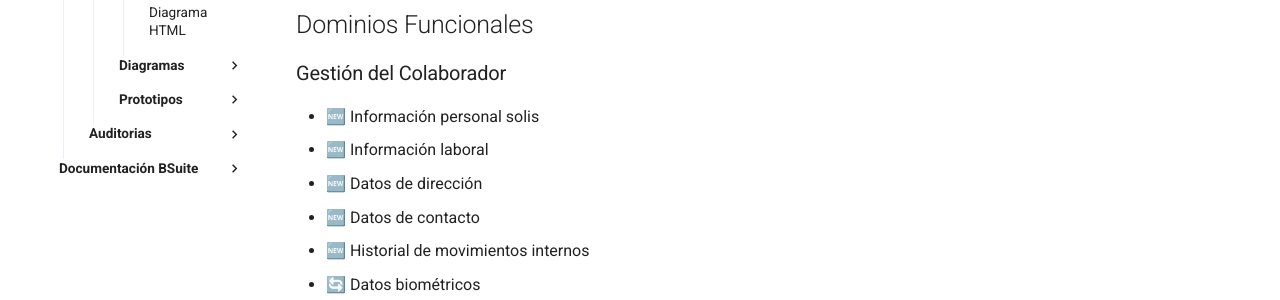
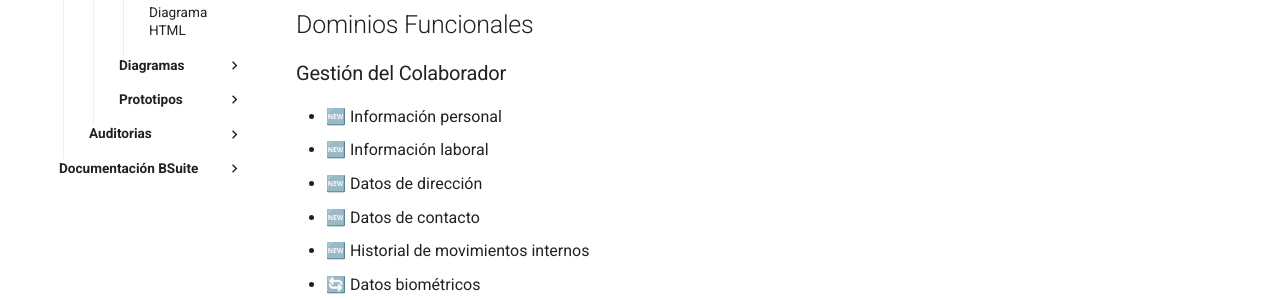
Before and after one commit to solis1408/Business-Suite, an MkDocs documentation site: the page built from docs/Proyectos/EDC/documentacion/routemap/Roadmap Estratégico — Expediente Digital del Colaborador.md, in a window 1280 px wide and 900 px high. Shown: the part 450-750 px from the top of the window. Built offline with MkDocs 1.6.1 and Material for MkDocs 9.7.7, drawn with Linux system fonts in a browser that asks for light colours.

Commit message:
docs(edc): corrige texto en sección Información personal del roadmap
Co-Authored-By: Claude Sonnet 4.6 <noreply@anthropic.com>

```diff
--- a/docs/Proyectos/EDC/documentacion/routemap/Roadmap Estratégico — Expediente Digital del Colaborador.md
+++ b/docs/Proyectos/EDC/documentacion/routemap/Roadmap Estratégico — Expediente Digital del Colaborador.md
@@ -12,7 +12,7 @@ Construir la base central del expediente digital del colaborador y la administra
 
 ### Gestión del Colaborador
 
-- 🆕 Información personal solis
+- 🆕 Información personal
 - 🆕 Información laboral
 - 🆕 Datos de dirección
 - 🆕 Datos de contacto
```
